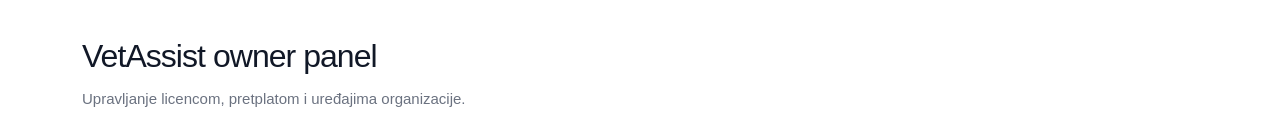
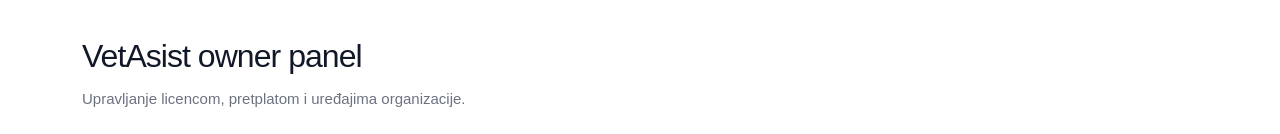
Before and after one commit to vladimirsapundzic85/vetasist-app, a Next.js app: page /app in a window 1280 px wide. Shown: the top 134 px of the page. Built offline with nearby package versions, Linux system fonts and the light colour scheme; no server answers.

Commit message:
Update page.tsx

```diff
--- a/app/app/page.tsx
+++ b/app/app/page.tsx
@@ -620,7 +620,7 @@
     <main style={pageStyle}>
       <header style={headerStyle}>
         <div>
-          <h1 style={titleStyle}>VetAssist owner panel</h1>
+          <h1 style={titleStyle}>VetAsist owner panel</h1>
           <p style={subtitleStyle}>
             Upravljanje licencom, pretplatom i uređajima organizacije.
           </p>
@@ -834,7 +834,7 @@
               </div>
 
               <p style={mutedTextStyle}>
-                Promena plana se pokreće iz VetAssist owner panela. Billing portal služi za karticu, račune i detalje naplate.
+                Promena plana se pokreće iz VetAsist owner panela. Billing portal služi za karticu, račune i detalje naplate.
               </p>
             </>
           ) : (
```
